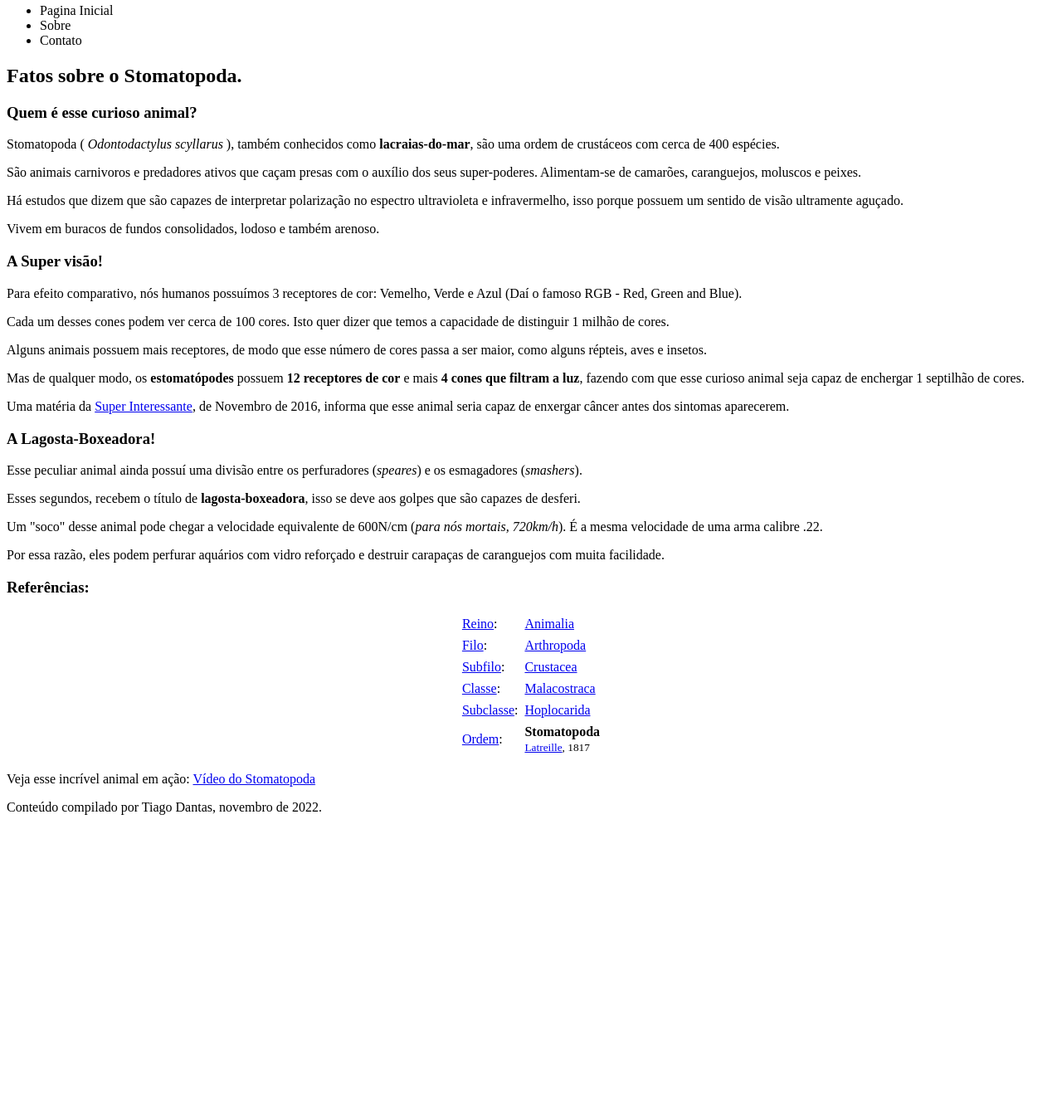
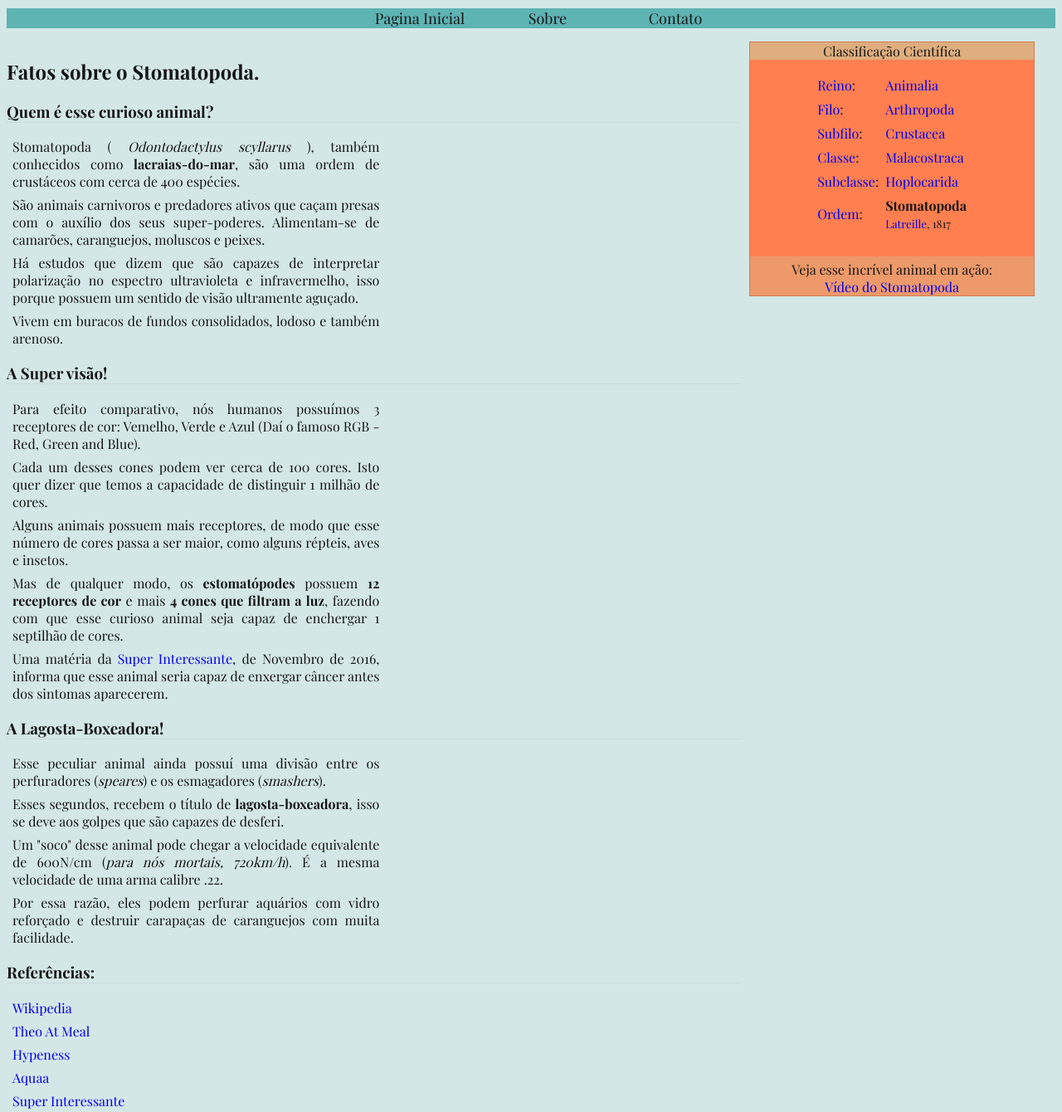
Before and after one commit to tiago-dantas/trybe-exercicios, a plain HTML site: page Fundamentos/secao-03-introducao-html/introducao-a-html-e-css.html in a window 1280 px wide. Shown: the part 76-1416 px from the top of the page at 83% size. Before the commit the page ends 1074 px from the top, so only its background shows below. Drawn offline with nearby package versions, Linux system fonts and the light colour scheme; a web font is replaced by a local one.

Commit message:
estilizando a página

```diff
--- a/Fundamentos/secao-03-introducao-html/211112.css
+++ b/Fundamentos/secao-03-introducao-html/211112.css
@@ -0,0 +1,99 @@
+@import url('https://fonts.googleapis.com/css2?family=Playfair+Display:ital,wght@0,400;0,500;0,600;0,700;0,800;0,900;1,400;1,500;1,600;1,700;1,800;1,900&display=swap');
+
+body {
+    background-color: rgb(212, 231, 231);
+    color: #151515;
+    font-family: 'Playfair Display', serif;
+}
+
+/* REMOVE DEFAULT STYLES */
+a {
+    text-decoration: none;
+}
+
+a:hover {
+    color: rgb(90, 60, 40);
+    font-weight: bold;
+}
+
+ul {
+    text-align: center;
+}
+
+ul li {
+    list-style: none;
+    display: inline-block;
+    width: 150px;
+    text-align: center;
+    justify-content: right;
+}
+
+ul li a {
+    color: #151515;
+    font-size: 18px;
+}
+
+p {
+
+    text-align: justify;
+    margin: 7px;
+    width: 50%;
+}
+
+
+/* REMOVE DEFAULT STYLES */
+/* STYLES TITLES */
+h1 {
+    text-align: center;
+}
+
+h3 {
+    border-bottom: solid 1px rgba(189, 188, 189, 0.356);
+}
+
+#videoId {
+    text-align: center;
+    width: 100%;
+    margin: 25px 0 0 0;
+    background-color: rgba(182, 230, 182, 0.250);
+    padding-top: 5px;
+}
+
+#titleTable {
+    text-align: center;
+    width: 100%;
+    background-color: rgba(182, 230, 182, 0.450);
+    margin: 0 0 15px;
+}
+
+/* STYLES DIVS */
+
+.nav {
+    background-color: rgba(0, 139, 139, 0.555);
+}
+
+.content {
+    display: inline-block;
+    width: 70%;
+}
+
+.contaside {
+    float: right;
+    background-color: coral;
+    border: solid 1px rgba(97, 104, 97, 0.250);
+    width: 27%;
+    margin-right: 2%;
+}
+
+.footer {
+    background-color: rgba(0, 139, 139, 0.041);
+    height: 50px;
+    align-self: center;
+    vertical-align: center;
+}
+
+.footer p {
+    display: inline-block;
+    text-align: center;
+    width: 100%;
+}
--- a/Fundamentos/secao-03-introducao-html/introducao-a-html-e-css.html
+++ b/Fundamentos/secao-03-introducao-html/introducao-a-html-e-css.html
@@ -3,21 +3,21 @@
   <head>
     <meta charset="UTF-8" />
     <meta name="viewport" content="width=device-width" />
-    <link rel="stylesheet" href="211122.css">
+    <link rel="stylesheet" href="/211112.css">
   </head>
   <body>
     <header class="header">
             <h1>Lagosta-Boxeadora: Conheça o Stomatopoda.</h1>
-
-    </header>
         <nav class="nav">
             <ul>
-            <li>Pagina Inicial</li>
-            <li>Sobre</li>
-            <li>Contato</li>
+                <li><a href="">Pagina Inicial</a></li>
+                <li><a href="">Sobre</a></li>
+                <li><a href="">Contato</a></li>
             </ul>
         </nav>
+    </header>
     <main class="main">
+        <div class="content">
             <article class="article">
                 <h2>Fatos sobre o Stomatopoda.</h2>
                 <section class="gerais">
@@ -26,7 +26,7 @@
                         <p>São animais carnivoros e predadores ativos que caçam presas com o auxílio dos seus super-poderes. Alimentam-se de camarões, caranguejos, moluscos e peixes. </p>
                         <p>Há estudos que dizem que são capazes de interpretar
                             polarização no espectro ultravioleta e infravermelho, isso porque possuem um sentido de visão ultramente aguçado.</p>
-                    <p>Vivem em buracos de fundos consolidados, lodoso e também arenoso. </p>
+                        <p>Vivem em buracos de fundos consolidados, lodoso e também arenoso.</p>
 
                 </section>
                 <section class="interessantes">
@@ -49,15 +49,17 @@
                 </section>
                 <section class="referencias">
                     <h3>Referências:</h3>
-                <p><a href="https://pt.wikipedia.org/wiki/Stomatopoda"></a></p>
-                <p><a href="https://theoatmeal.com/comics/mantis_shrimp"></a></p>
-                <p><a href="https://www.hypeness.com.br/2021/08/camarao-mantis-o-animal-com-o-soco-mais-potente-da-natureza-capaz-de-destruir-aquarios/"></a></p>
-                <p><a href="https://www.aquaa3.com.br/curiosidades-camarao-mantis/"></a></p>
+                    <p><a href="https://pt.wikipedia.org/wiki/Stomatopoda">Wikipedia</a></p>
+                    <p><a href="https://theoatmeal.com/comics/mantis_shrimp">Theo At Meal</a></p>
+                    <p><a href="https://www.hypeness.com.br/2021/08/camarao-mantis-o-animal-com-o-soco-mais-potente-da-natureza-capaz-de-destruir-aquarios/">Hypeness</a></p>
+                    <p><a href="https://www.aquaa3.com.br/curiosidades-camarao-mantis/">Aquaa</a></p>
+                    <p><a href="https://super.abril.com.br/ciencia/lagosta-boxeadora-enxerga-cancer-antes-dos-sintomas-aparecerem/">Super Interessante</a></p>
                 </section>
             </article>
-    </main>
-    <aside class="video">
-
+        </div>
+        <div class="contaside">
+            <aside class="aside">
+                <p id="titleTable">Classificação Científica</p>
                 <table style="margin:0 auto; text-align:left; vertical-align:top;" cellpadding="3">
                     <tbody>
                         <tr>
@@ -98,11 +100,15 @@
                         </tr>
                     </tbody>
                 </table>
-
-        <p>Veja esse incrível animal em ação:
+                <p id="videoId">Veja esse incrível animal em ação: <br>
                     <a href="https://www.youtube.com/watch?v=E0Li1k5hGBE">Vídeo do Stomatopoda</a>
                 </p>
             </aside>
+        </div>
+
+
+    </main>
+
     <footer class="footer">
         <p>Conteúdo compilado por Tiago Dantas, novembro de 2022.</p>
     </footer>
```
Lines whose indentation alone changed are shown as unchanged.
